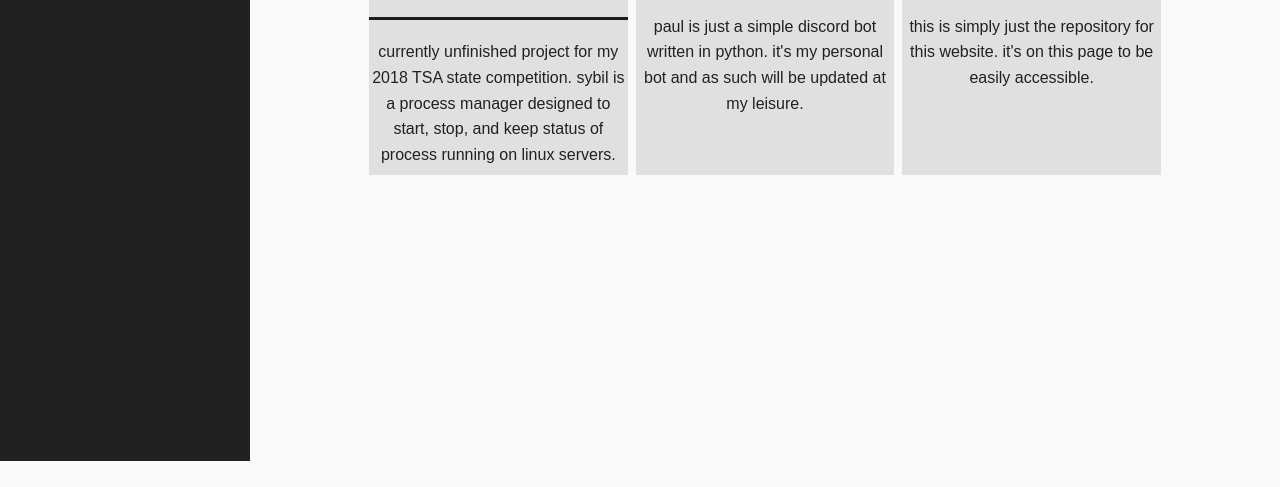
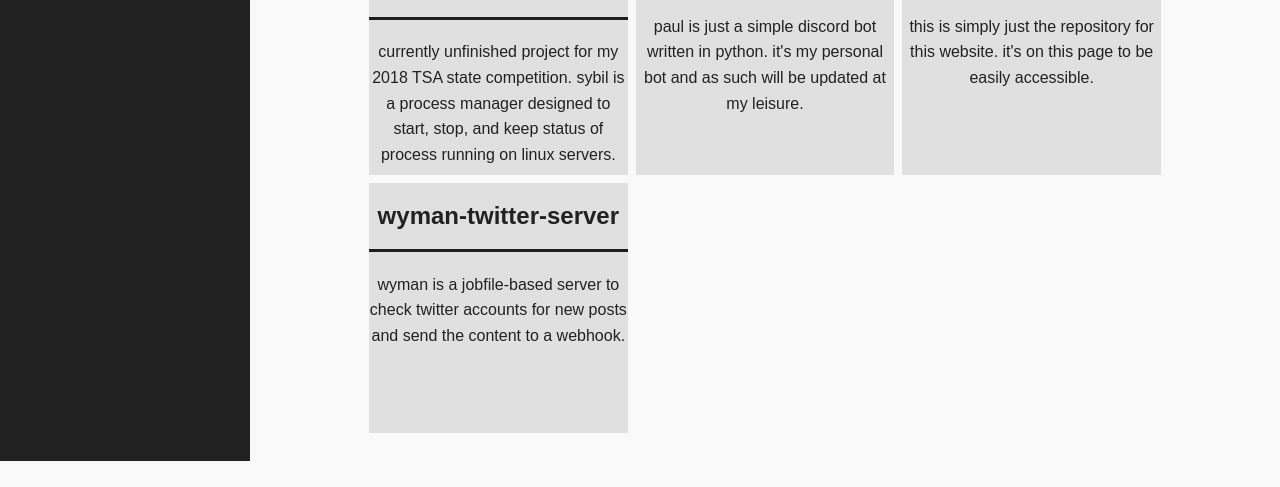
Before and after one commit to MattWyatt/personal-website, a website: page public/html/work.html in a window 1280 px wide. Shown: the part 339-826 px from the top of the page. Before the commit the page ends 800 px from the top, so only its background shows below. Drawn offline with nearby package versions, Linux system fonts and the light colour scheme; files that its build step writes are made by us from their sources; files whose address does not match are found by name.

Commit message:
added wyman to the 'work' tab

```diff
--- a/app.js
+++ b/app.js
@@ -35,7 +35,7 @@ app.get("/blog", (req, res) => {
 app.post("/makePost", (req, res) => {
     authentication.check(req.body.password, (result) => {
         if (result) {
-            blogPost.makePost(req.body.title, req.body.content)
+            blogPost.makePost(req.body.title, req.body.content);
             res.sendStatus(200);
         }
         else {
--- a/public/css/blog.css
+++ b/public/css/blog.css
@@ -1,4 +1,4 @@
-.blog-post-section h2 {
+.blog-post-section #title {
     color: #4d4d4d;
     margin-top: 50px;
     margin-bottom: 10px;
--- a/public/html/work.html
+++ b/public/html/work.html
@@ -72,6 +72,16 @@
                         </div>
                     </div>
                 </div>
+                <div class="pure-g card-container">
+                    <div class="pure-u-1-3">
+                        <div class="card">
+                            <h2><a href="https://github.com/MattWyatt/wyman-twitter-server">wyman-twitter-server</a></h2>
+                            <p>
+                                wyman is a jobfile-based server to check twitter accounts for new posts and send the content to a webhook.
+                            </p>
+                        </div>
+                    </div>
+                </div>
             </div>
         </div>
     </div>
--- a/public/js/blog.js
+++ b/public/js/blog.js
@@ -4,5 +4,5 @@ $.get("/getPosts", (data) => {
         div.className = "blog-post-section";
         div.id = element.title;
         document.getElementById("posts").appendChild(div).innerHTML = element.content;
-    })
-})
+    });
+});
```
Also changed, not shown: blogPost.js (+4 -4 lines).
